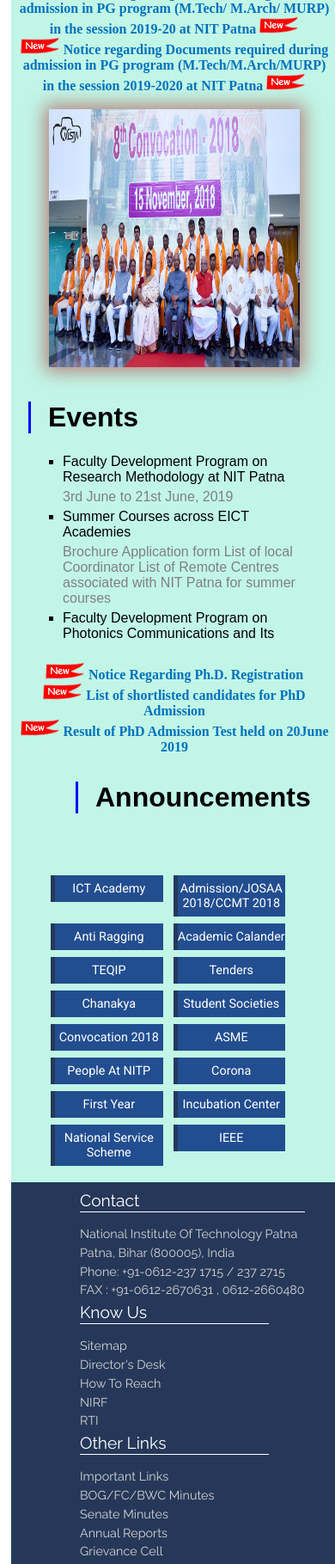
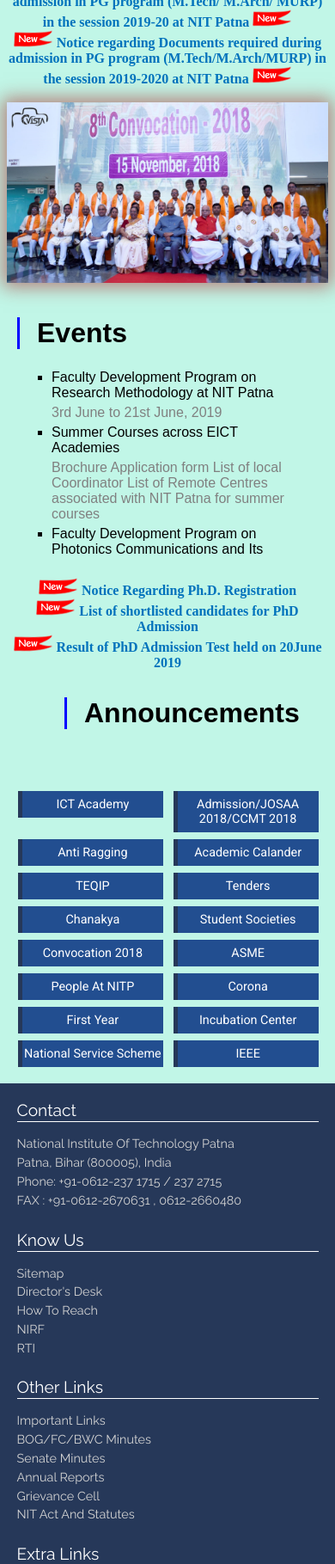
Before and after one commit to manishkr1101/nitp_, a plain HTML site: page index.html in a window 390 px wide. Shown: the part 800-2619 px from the top of the page at 86% size. Drawn offline with Linux system fonts and the light colour scheme.

Commit message:
add styles for mobile compatability

```diff
--- a/css/footer.css
+++ b/css/footer.css
@@ -15,6 +15,14 @@
 	margin-left: 80px;
 	min-width: 220px;
 	text-transform: capitalize;
+}
+
+@media only screen and (max-width: 768px){
+	/*for mobile*/
+	footer > div{
+		width: 90%;
+		margin: 10px 5%;
+	}
 }
 
 footer h2{
--- a/css/home.css
+++ b/css/home.css
@@ -34,7 +34,7 @@
 }
 
 .slideshow img{
-	max-width: 80%;
+	width: 80%;
 	height: 300px;
 	box-shadow: 0 0 20px 5px #ab3d3da1;
 }
@@ -68,6 +68,11 @@
 	.events{
 		padding: 20px;
 	}
+	.slideshow img{
+		width: 100%;
+		height: auto;
+
+	}
 }
 
 .evt-lists .content{
@@ -97,6 +102,13 @@
 	margin-top: 30px;
 }
 
+@media only screen and (max-width: 768px){
+	.misc-links{
+		padding: 15px;
+		padding-right: 0;
+	}
+}
+
 .misc-links .link{
 	display: block;
 	background-color: #224e90;
--- a/css/styles.css
+++ b/css/styles.css
@@ -9,8 +9,8 @@
 	width: 100%;
 	/*min-width: 1300px;*/
 	display: block;
-	/*margin: 0 auto;*/
-	padding: 0 5px;
+	margin: 0;
+	padding: 0;
 }
 
 @media only screen and (min-width: 1310px){
@@ -37,8 +37,15 @@
 	padding: 8px;
 	color: white;
 	font-family: 'Raleway', sans-serif;
-	overflow: scroll;
 }
+
+@media only screen and (max-width: 768px){
+	/*for mobile*/
+	.banner{
+		overflow: scroll;
+	}
+}
+
 .banner img{
 	margin-left: 40px;
 }
```
